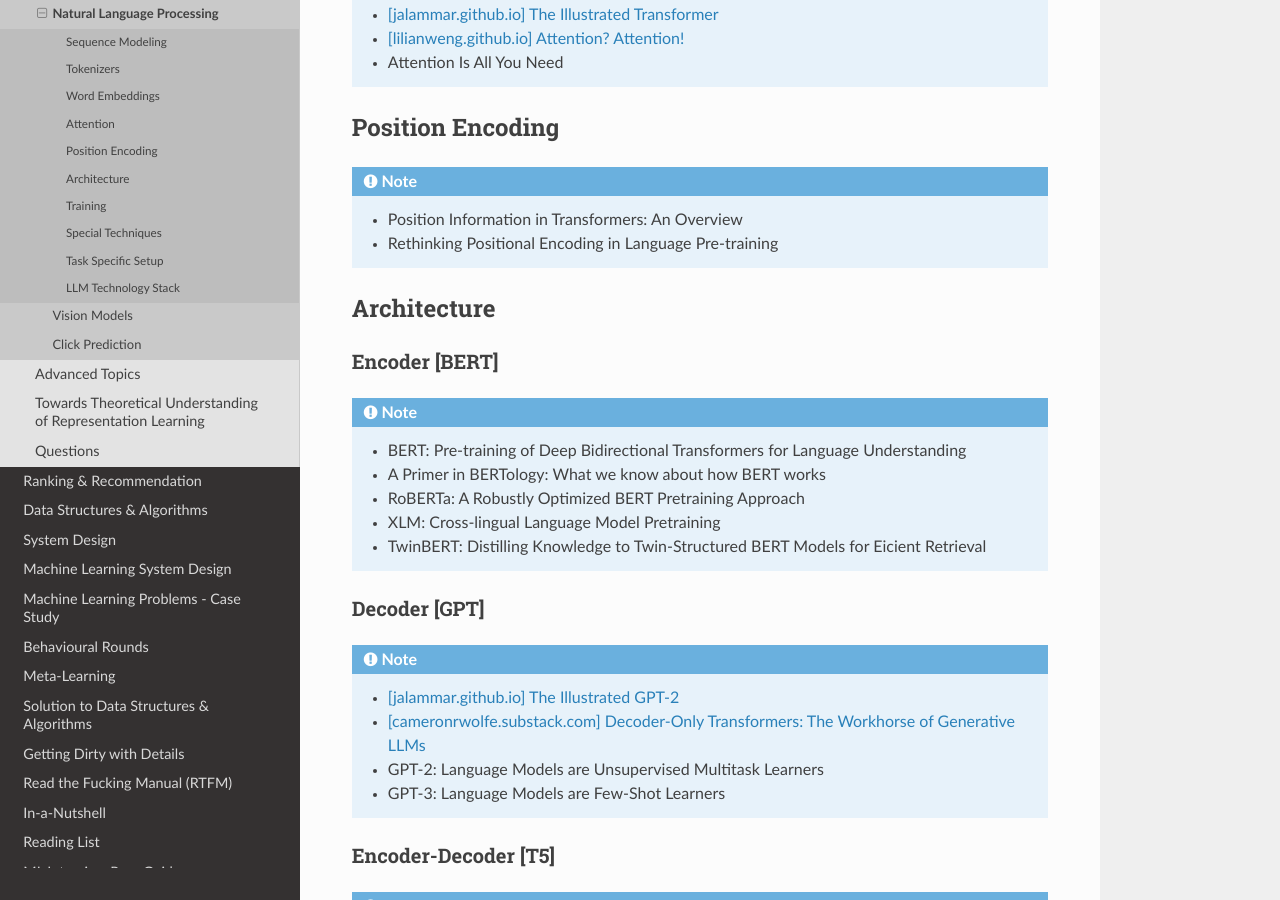
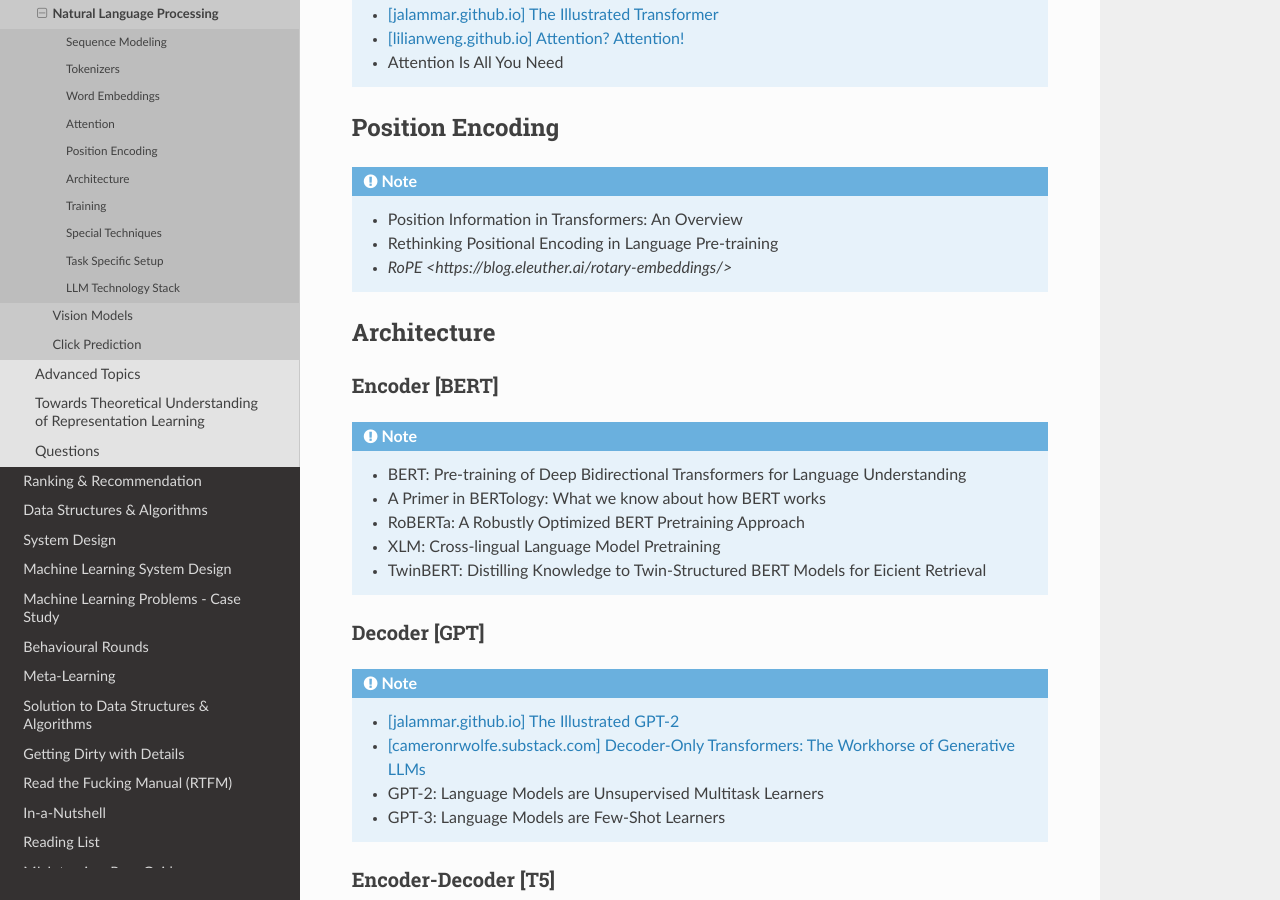
Before and after one commit to uselesstechjunks/leetcode, a Sphinx documentation site: the page built from docs/source/dl/application/nlp.rst, in a window 1280 px wide and 900 px high, scrolled down 3891 px. Built offline with Sphinx 7.4.7 and the Read the Docs theme 2.0.0, drawn with Linux system fonts in a browser that asks for light colours.

Commit message:
Update nlp.rst

```diff
--- a/docs/source/dl/application/nlp.rst
+++ b/docs/source/dl/application/nlp.rst
@@ -142,6 +142,7 @@ Position Encoding
 .. note::
 	* Position Information in Transformers: An Overview
 	* Rethinking Positional Encoding in Language Pre-training
+	* `RoPE <https://blog.eleuther.ai/rotary-embeddings/>`
 
 *****************************************************************************************
 Architecture
```
